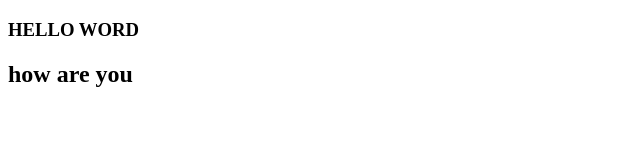
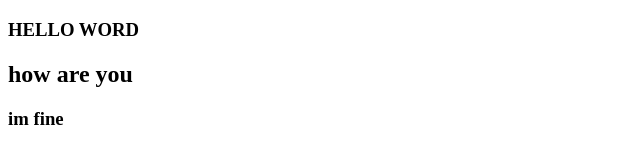
Before and after one commit to hossain-1235/domo4, a plain HTML site: page index.html in a window 1280 px wide. Shown: the full height of the page, 0-640 px from the left. Drawn offline with Linux system fonts and the light colour scheme.

Commit message:
commit no 3

```diff
--- a/index.html
+++ b/index.html
@@ -8,5 +8,6 @@
 <body>
     <h3>HELLO WORD</h3>
     <h2>how are you</h2>
+    <h3>im fine</h3>
 </body>
 </html>
```
